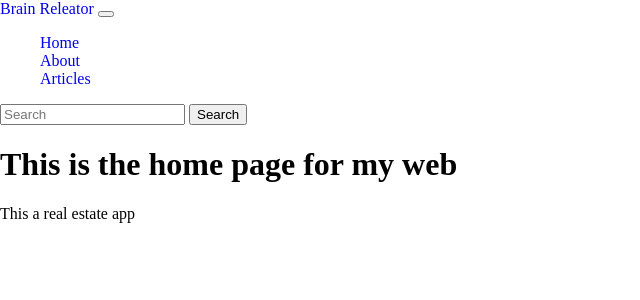
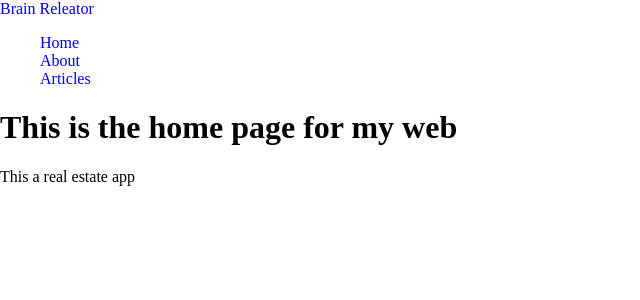
Before and after one commit to brian-ambani/flask, a Flask app: page / in a window 1280 px wide. Shown: the top 300 px of the page, without its empty margins (0-640 px from the left). Run offline with Flask 3, Linux system fonts and the light colour scheme.

Commit message:
updated the navbar

```diff
--- a/brainrealator/templates/_navbar.html
+++ b/brainrealator/templates/_navbar.html
@@ -1,11 +1,7 @@
-<nav class="navbar navbar-expand-md navbar-dark bg-dark mb-4">
+<nav class="navbar">
   <div class="container-fluid">
     <a class="navbar-brand" href="/">Brain Releator</a>
-    <button class="navbar-toggler" type="button" data-bs-toggle="collapse" data-bs-target="#navbarCollapse" aria-controls="navbarCollapse" aria-expanded="false" aria-label="Toggle navigation">
-      <span class="navbar-toggler-icon"></span>
-    </button>
-    <div class="collapse navbar-collapse" id="navbarCollapse">
-      <ul class="navbar-nav me-auto mb-2 mb-md-0">
+      <ul class="navbar-nav">
         <li class="nav-item">
           <a class="nav-link" aria-current="page" href="/">Home</a>
         </li>
@@ -16,10 +12,6 @@
           <a class="nav-link" href="/articles">Articles</a>
         </li>
       </ul>
-      <form class="d-flex" role="search">
-        <input class="form-control me-2" type="search" placeholder="Search" aria-label="Search">
-        <button class="btn btn-outline-success" type="submit">Search</button>
-      </form>
     </div>
   </div>
 </nav>
```
